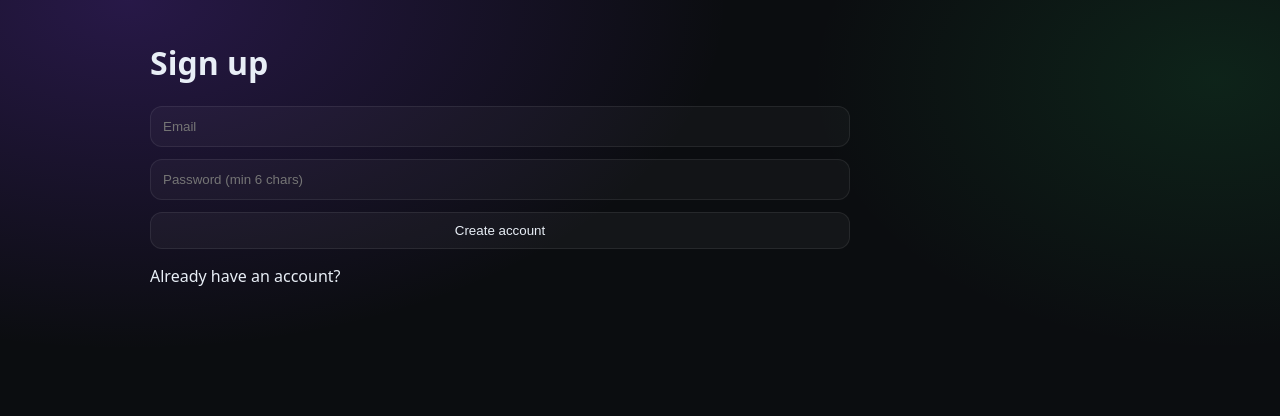
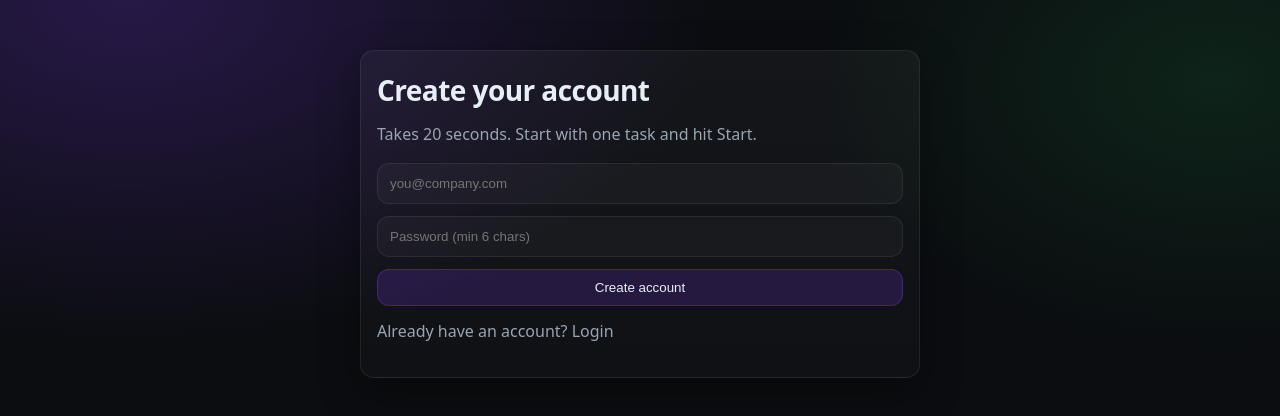
Before and after one commit to vini1237777/TaskTimer, a SvelteKit app: page /auth/signup in a window 1280 px wide. Shown: the top 416 px of the page. Built offline with nearby package versions, Linux system fonts and the light colour scheme.

Commit message:
style(ui): improved css

```diff
--- a/src/routes/auth/signup/+page.svelte
+++ b/src/routes/auth/signup/+page.svelte
@@ -33,19 +33,21 @@
 </script>
 
 <div class="container">
-  <h1>Sign up</h1>
+  <div class="card card-pad" style="max-width:560px; margin: 30px auto;">
+    <h1 class="h1">Create your account</h1>
+    <p class="subtle">Takes 20 seconds. Start with one task and hit Start.</p>
 
-  <div style="display:grid; gap:12px; max-width:700px;">
-    <input placeholder="Email" bind:value={email} />
-    <input placeholder="Password (min 6 chars)" type="password" bind:value={password} />
-    <button on:click={submit} disabled={loading}>
-      {loading ? 'Creating...' : 'Create account'}
-    </button>
+    <div class="grid">
+      <input placeholder="you@company.com" bind:value={email} />
+      <input placeholder="Password (min 6 chars)" type="password" bind:value={password} />
+      <button class="btn-primary" on:click={submit} disabled={loading}>
+        {loading ? 'Creating…' : 'Create account'}
+      </button>
+      {#if error}<p class="error">{error}</p>{/if}
+    </div>
+
+    <p class="subtle" style="margin-top:14px">
+      Already have an account? <a href="/auth/login">Login</a>
+    </p>
   </div>
-
-  {#if error}
-    <p style="color:red">{error}</p>
-  {/if}
-
-  <p><a href="/auth/login">Already have an account?</a></p>
 </div>
```
Also changed, not shown: src/routes/auth/login/+page.svelte (+15 -13 lines).
